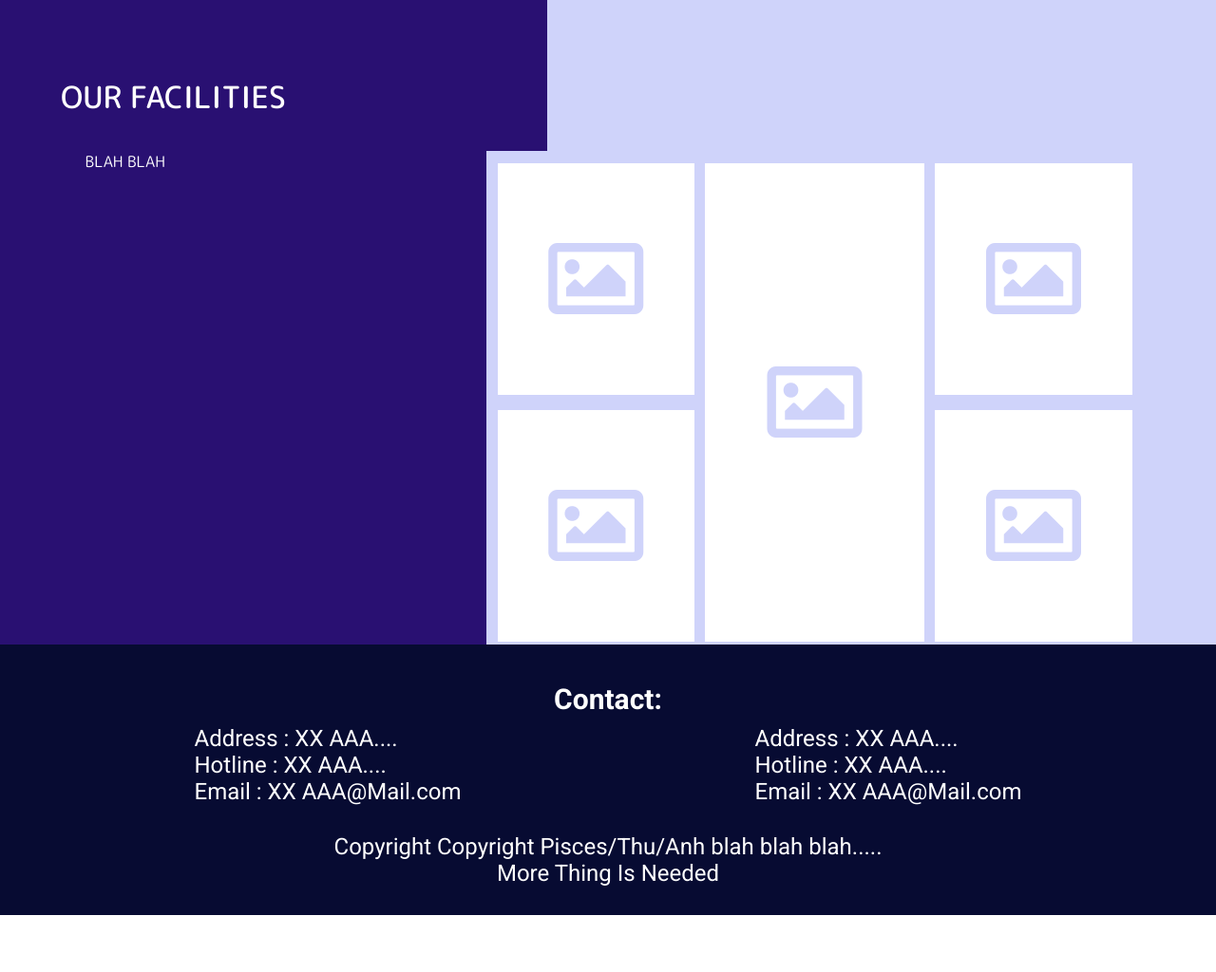
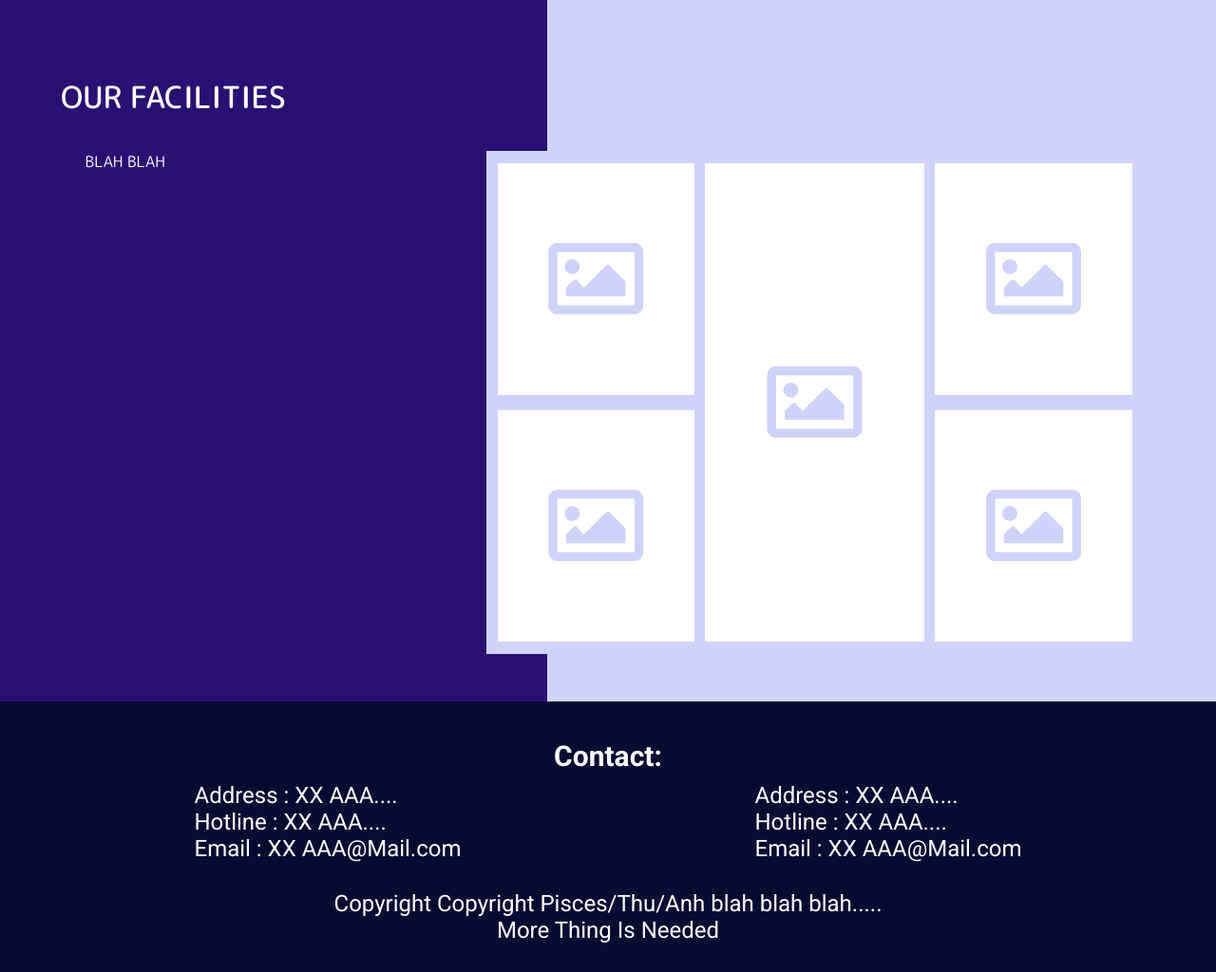
Before and after one commit to Nqunhth/Web_HospitalManagement, a PHP site: page /About/aboutPage.html in a window 1280 px wide; the page is wider, and only the part inside the window is pictured. Shown: the part 1561-2585 px from the top of that part at 95% size. Before the commit the page ends 2525 px from the top of that part, so only its background shows below. Run offline with PHP 8.4, Linux system fonts and the light colour scheme.

Commit message:
update login UI, fix footer on about, change id in logo of homepage to class for reuse

```diff
--- a/About/aboutPage.html
+++ b/About/aboutPage.html
@@ -199,7 +199,7 @@
             </div>
         </div>
 
-        <div class="footer__content">
+        <div class="footer__content footer_in_about">
             <div class="content-title">
                 <p>Contact:</p>
             </div>
--- a/css/main.css
+++ b/css/main.css
@@ -712,4 +712,7 @@
     color: #CFD3FA;
     font-size: 100px;
 }
+.about-page .footer_in_about{
+    margin-top: 60px;
+}
 /* About Body End */
```
